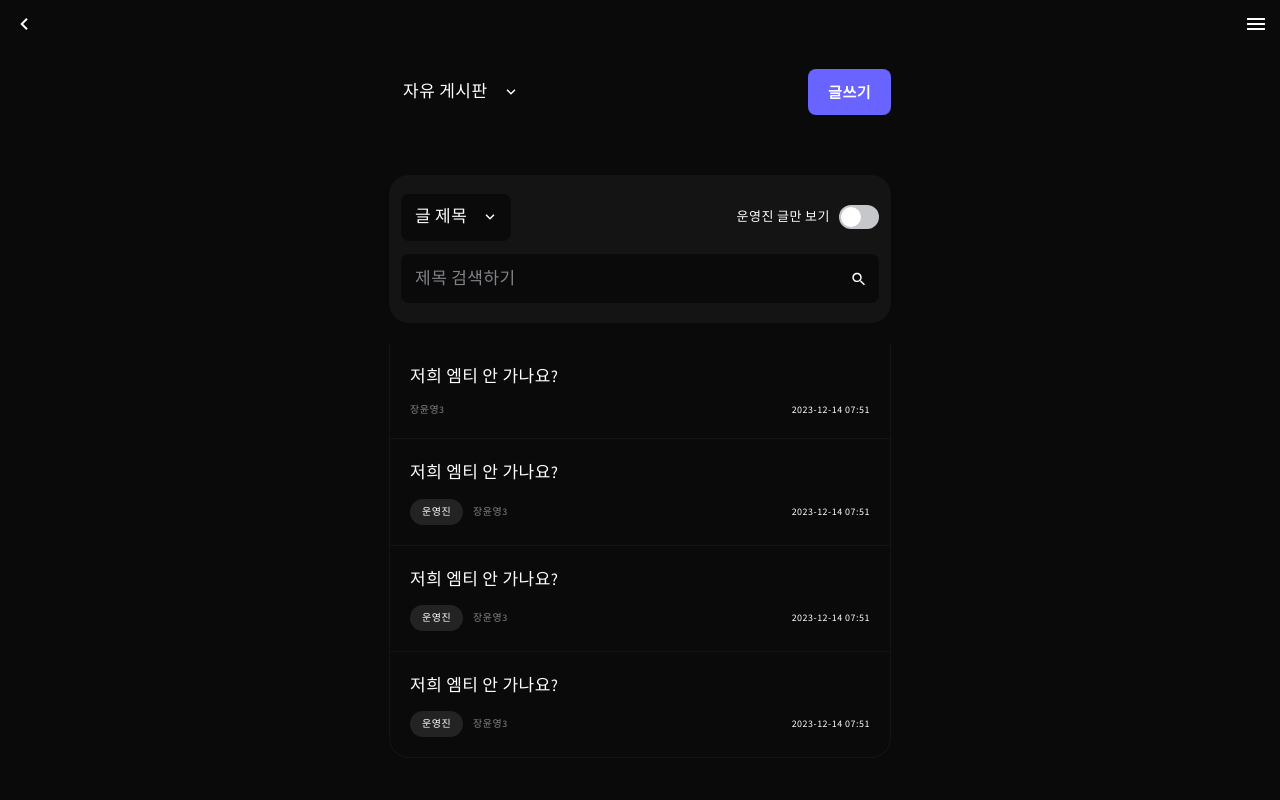
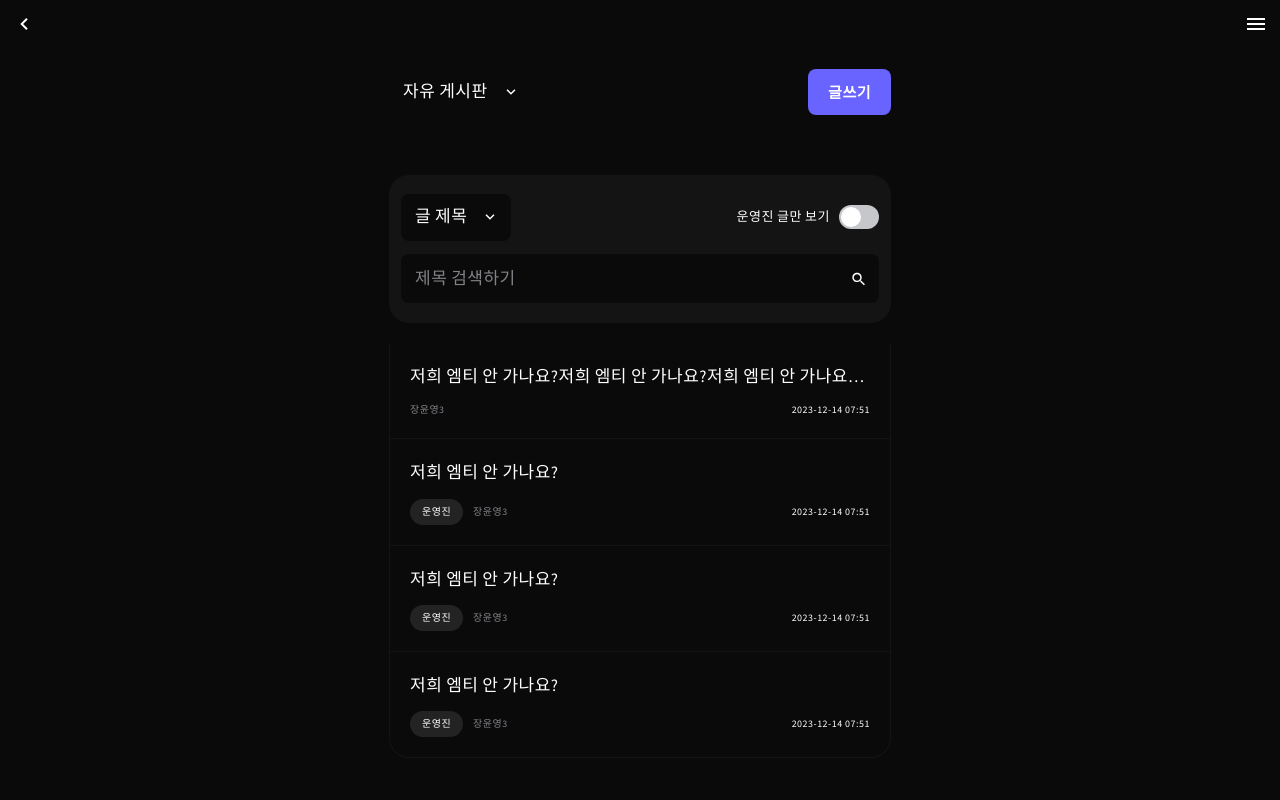
Before and after one commit to HICC-REBOOT/HICC-REBOOT-Frontend, a React (Create React App) app in the folder frontend/: page /community in a window 1280 px wide. Shown: the top 800 px of the page. Built offline with nearby package versions, Linux system fonts and the light colour scheme; no server answers.

Commit message:
fix: 게시판 상세에서 글자수 길어지면 ...처리

```diff
--- a/frontend/src/components/community/list/CommunityListInner.tsx
+++ b/frontend/src/components/community/list/CommunityListInner.tsx
@@ -22,7 +22,8 @@ function CommunityListInner({ searchQuery, currentOption }: CommunityListInnerPr
       name: '장윤영3',
       date: '2023-12-14T07:51:01.243',
       board: 'FREE',
-      subject: '저희 엠티 안 가나요?',
+      subject:
+        '저희 엠티 안 가나요?저희 엠티 안 가나요?저희 엠티 안 가나요?저희 엠티 안 가나요?저희 엠티 안 가나요?저희 엠티 안 가나요?',
     },
     {
       articleId: 2,
--- a/frontend/src/components/community/list/EachArticle.style.tsx
+++ b/frontend/src/components/community/list/EachArticle.style.tsx
@@ -38,6 +38,7 @@ export const Subject = styled.div`
   white-space: nowrap;
 
   ${(props) => props.theme.typography[DeviceProvider()].body};
+  overflow: hidden;
 
   cursor: pointer;
 `;
```
Also changed, not shown: 1 other file (tests, documents, lock files or other folders).
